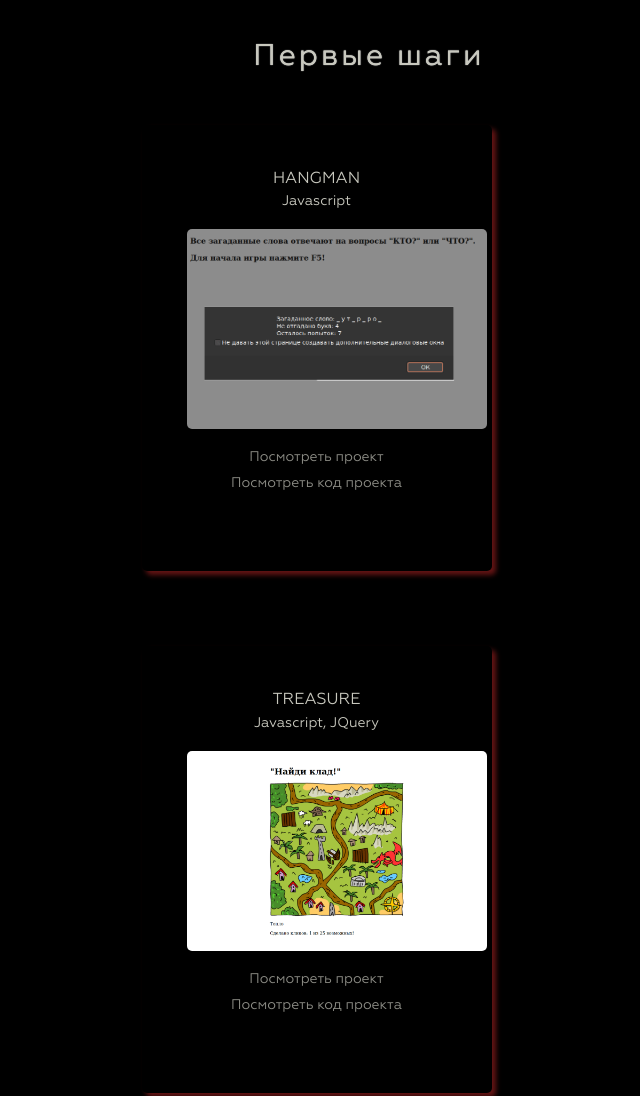
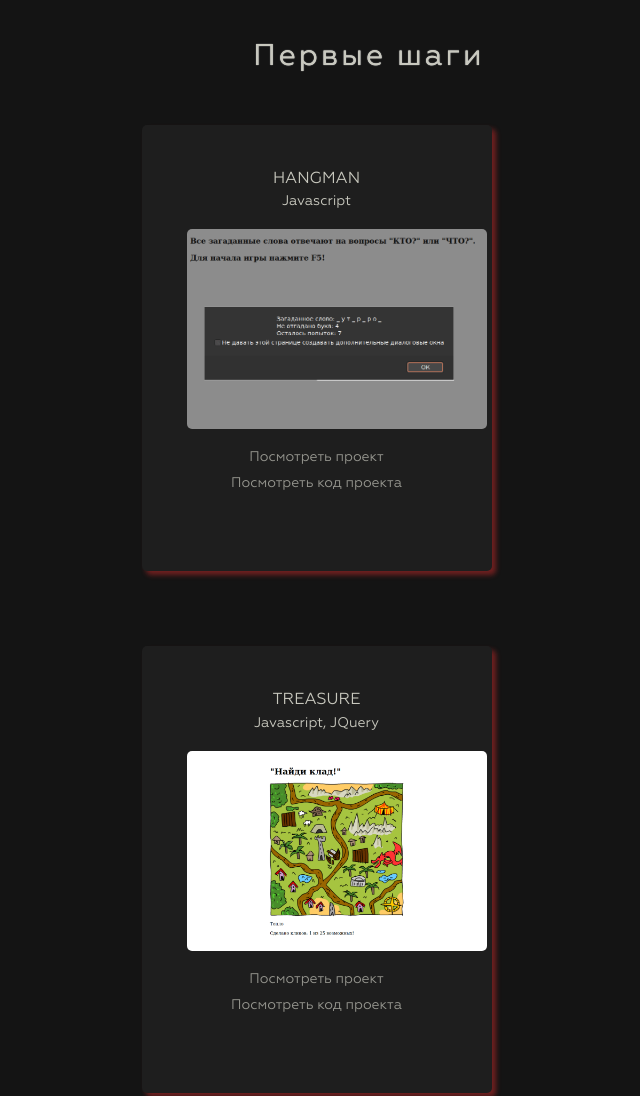
Before and after one commit to DNWD843/portfolio, a website built with webpack: page src/index.html in a window 1280 px wide. Shown: the part 900-1996 px from the top of the page, without its empty margins (271-911 px from the left). Built offline with nearby package versions, Linux system fonts and the light colour scheme.

Commit message:
version 1 edit background and readme

```diff
--- a/src/blocks/card/card.css
+++ b/src/blocks/card/card.css
@@ -28,4 +28,5 @@
   box-sizing: border-box;
   box-shadow: 0 0 10px #fff;
   border-radius: 5px;
+  background-color: rgb(30, 30, 30);
 }
--- a/src/blocks/page/page.css
+++ b/src/blocks/page/page.css
@@ -3,7 +3,7 @@
 @import url('./__overlay/page__overlay.css');
 
 .page {
-  background-color: #000;
+  background-color: rgb(20, 20, 20);
   margin: 0;
   font-family: 'IBM Plex Sans', 'Helvetica', 'Arial', sans-serif;
   font-style: normal;
```
Also changed, not shown: README.md.
